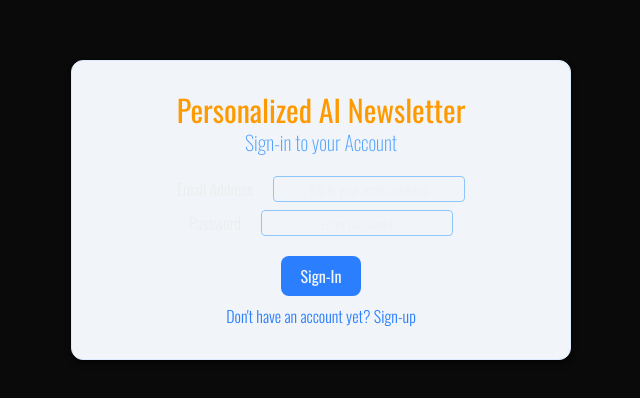
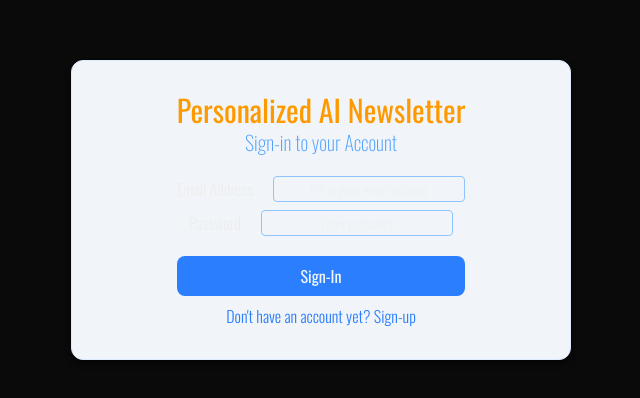
Before and after one commit to HerbertSegismar/ai-saas, a Next.js app: page /signin in a window 1280 px wide. Shown: the part 190-588 px from the top of the page, without its empty margins (319-959 px from the left). Built offline with nearby package versions, Linux system fonts and the light colour scheme.

Commit message:
button width

```diff
--- a/app/signin/page.tsx
+++ b/app/signin/page.tsx
@@ -40,7 +40,7 @@ export default function SignIn() {
                   className="border border-blue-300 rounded-sm w-48 text-center text-md placeholder:text-sm"
                 />
               </div>
-              <div className="twflex mx-auto bg-blue-500 text-slate-100 w-20 h-10 rounded-lg font-normal">
+              <div className="twflex mx-auto bg-blue-500 text-slate-100 w-full h-10 rounded-lg font-normal">
                 <button type="submit">{isSignUp? "Sign-Up" : "Sign-In"}</button>
               </div>
             </form>
```
